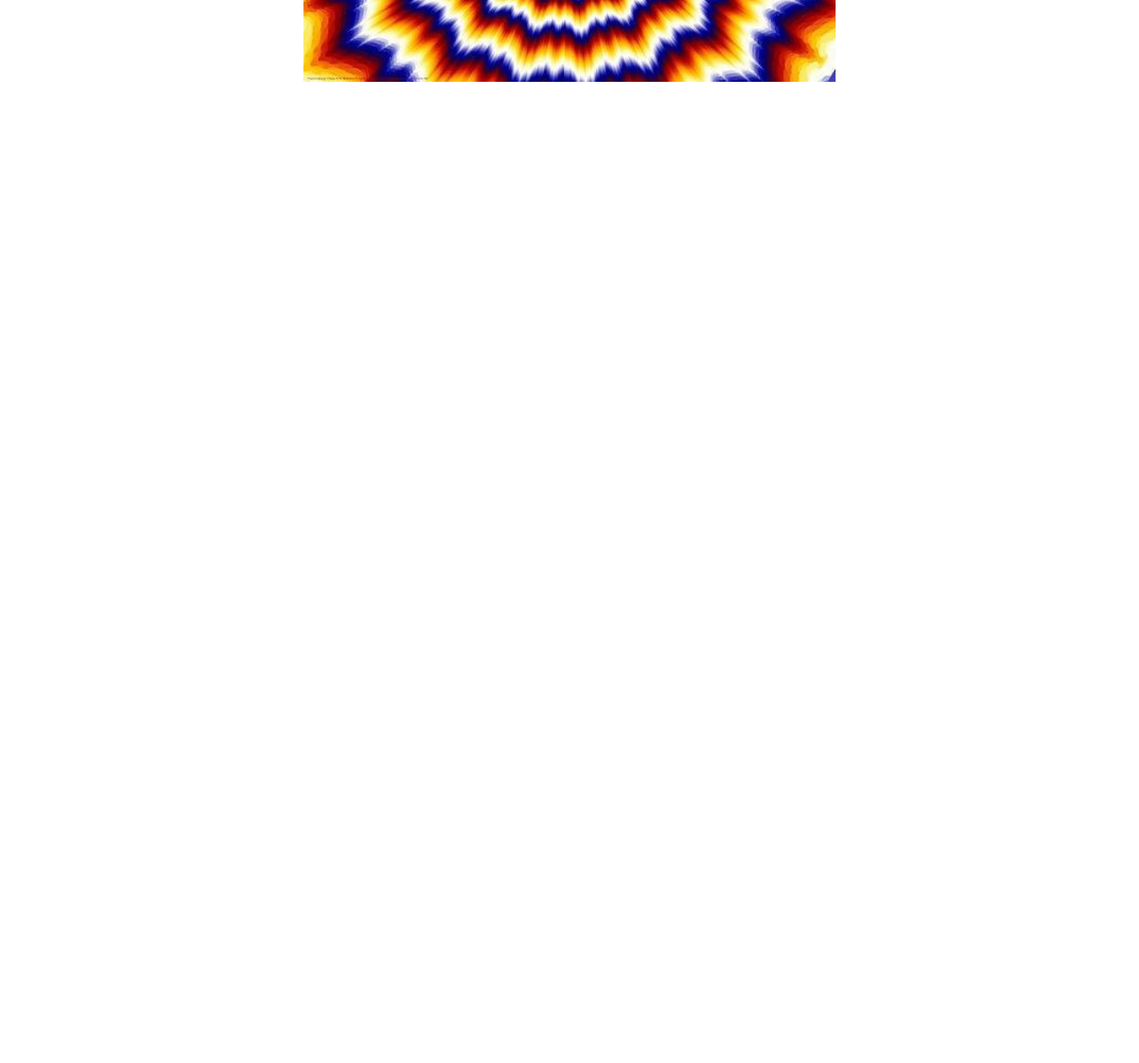
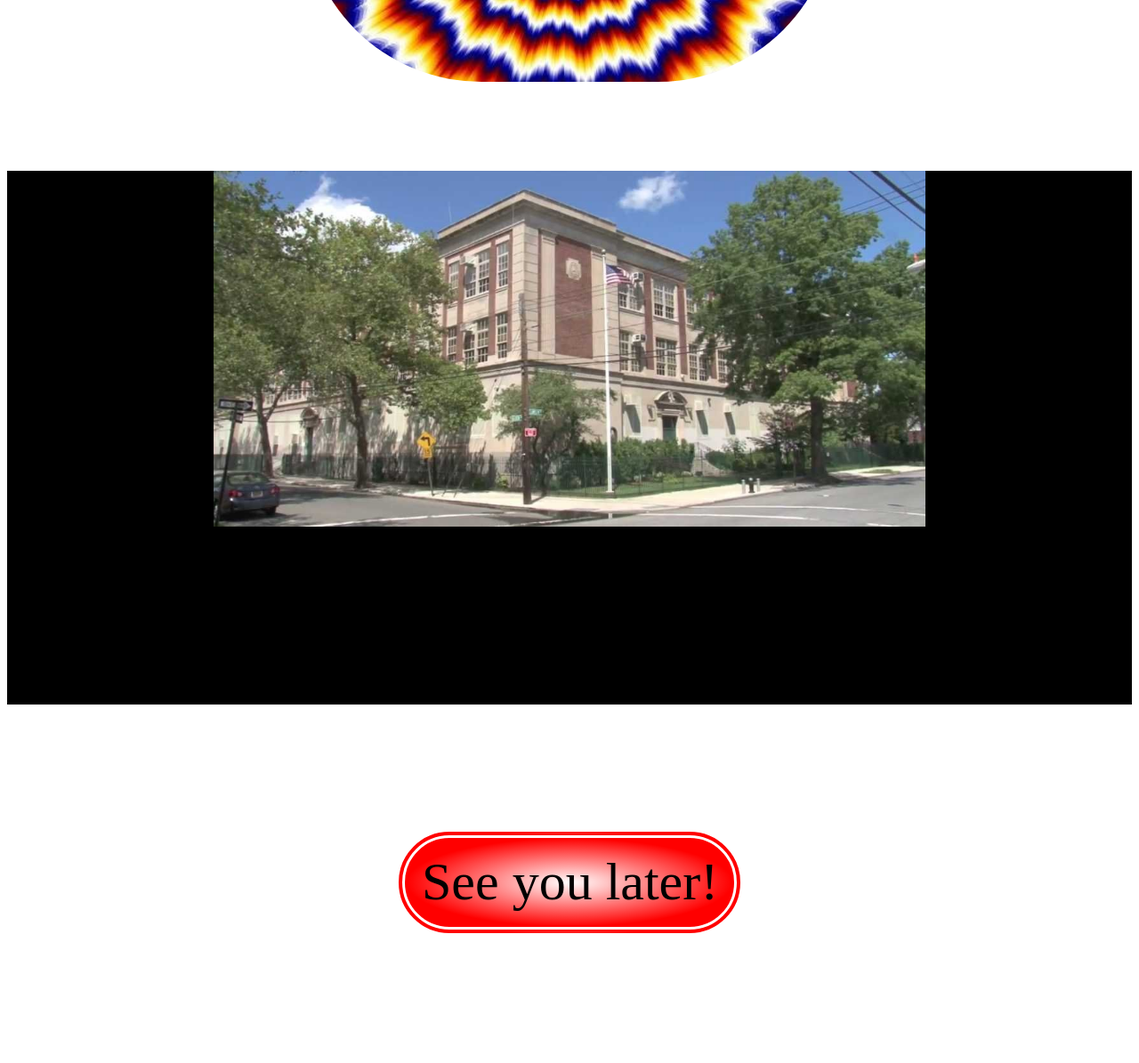
Before and after one commit to staten-island-tech/hover-assignment-myakhontov, a plain HTML site: page index.html in a window 1280 px wide. Shown: the part 816-2011 px from the top of the page at 89% size. Before the commit the page ends 1116 px from the top, so only its background shows below. Drawn offline with Linux system fonts and the light colour scheme.

Commit message:
added new animation, began another

```diff
--- a/index.html
+++ b/index.html
@@ -17,5 +17,13 @@
     <div class="trippy-div">
         <img src="/media/trippy.jpg" alt="" class="trippy-img">
     </div>
+    <div class="tech-div">
+        <img src="/media/siths.jpg" alt="" class="school">
+    </div>
+    <div class="exit-div">
+        <div class="exit-circle">
+            <header>See you later!</header>
+        </div>
+    </div>
 </body>
 </html>
--- a/style/style.scss
+++ b/style/style.scss
@@ -59,17 +59,67 @@ html{
 .trippy-div{
     display: flex;
     justify-content: center;
-    height: 60rem;
+    height: 50rem;
     width: 100%;
 }
 
 .trippy-img{
     height: 40rem;
     transition: all 2.0s;
-
+    border-radius: 20rem;
 }
 
 .trippy-img:hover{
     transform: scale(2);
     filter: hue-rotate(270deg);
+
 }
+
+
+
+
+.tech-div{
+    height: 60rem;
+    background-color: black;
+}
+
+.school{
+    height: 40rem;
+    display: block;
+    margin: 0 auto;
+}
+
+
+
+
+
+
+
+
+
+.exit-div{
+    height: 40rem;
+    display: flex;
+    justify-content: center;
+    align-items: center;
+}
+
+.exit-circle{
+    height: 10rem;
+    width: 37rem;
+    background-image: radial-gradient(white, red 70%);
+    border-radius: 10rem;
+    border: 10px white double;
+    transition: all 1.0s;
+
+}
+
+header{
+    font-size: 6rem;
+    height: 100%;
+    margin: 1.5rem 1rem 1.5rem 1.9rem;
+}
+
+.exit-circle:hover{
+    transform: rotate(360deg);
+}
```
Also changed, not shown: dist/css/style.css, media/siths.jpg (added), style/style.min.css, 2 other files.
